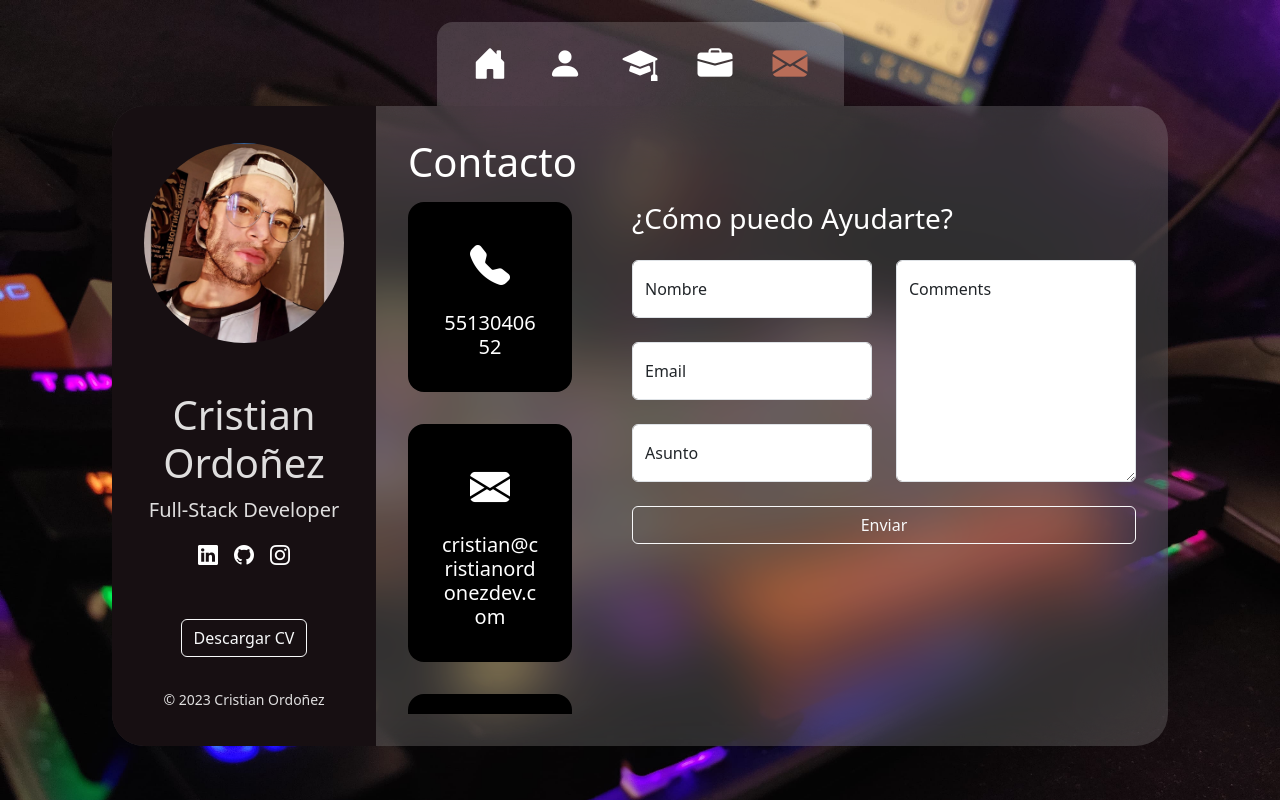
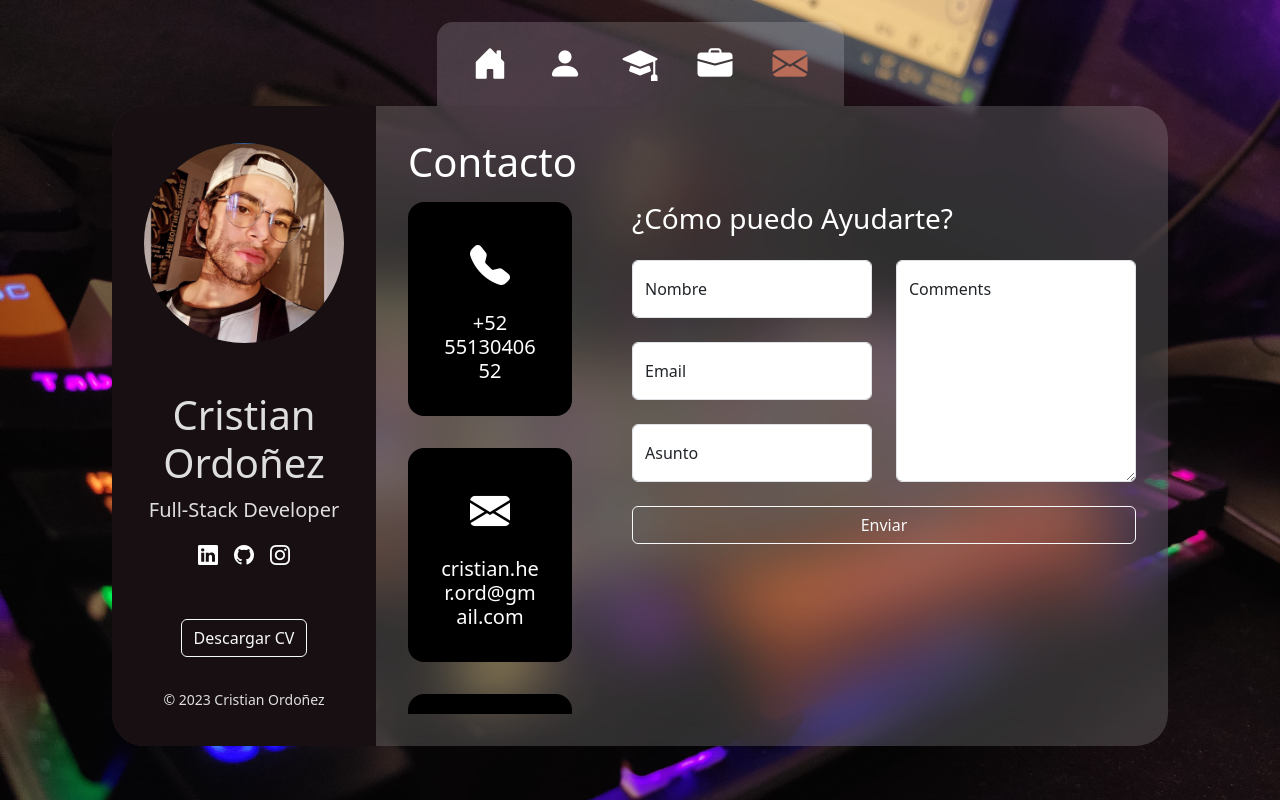
Before and after one commit to cristianordonezdev/portfolio, a Vue app: page /contact in a window 1280 px wide. Built offline with nearby package versions, Linux system fonts and the light colour scheme; no server answers.

Commit message:
fix(contact): fix the contact stuff

```diff
--- a/src/views/ContactView.vue
+++ b/src/views/ContactView.vue
@@ -10,8 +10,8 @@ const show_alert_danger = ref(false)
 
 
 const contact = ref([
-  {icon: 'bi bi-telephone-fill', label: '5513040652'},
-  {icon: 'bi bi-envelope-fill', label: 'cristian@cristianordonezdev.com'},
+  {icon: 'bi bi-telephone-fill', label: '+52 5513040652'},
+  {icon: 'bi bi-envelope-fill', label: 'cristian.her.ord@gmail.com'},
   {icon: 'bi bi-geo-alt-fill', label: 'Ciudad de México'}
 ])
 
@@ -30,10 +30,12 @@ const onSubmit: any = (values: { name: any; email: any; subject: any; message: a
     message: values.message
   };
   emailjs.send(emailjs_configuration.service_id, emailjs_configuration.template_id, templateParams, emailjs_configuration.public_id)
-        .then(() => {
+        .then((response) => {
+          console.log(response)
           resetForm();
           show_alert.value = true;
-        }, () => {
+        }, (error) => {
+          console.log(error)
           show_alert_danger.value = true;
         });
 }
```
